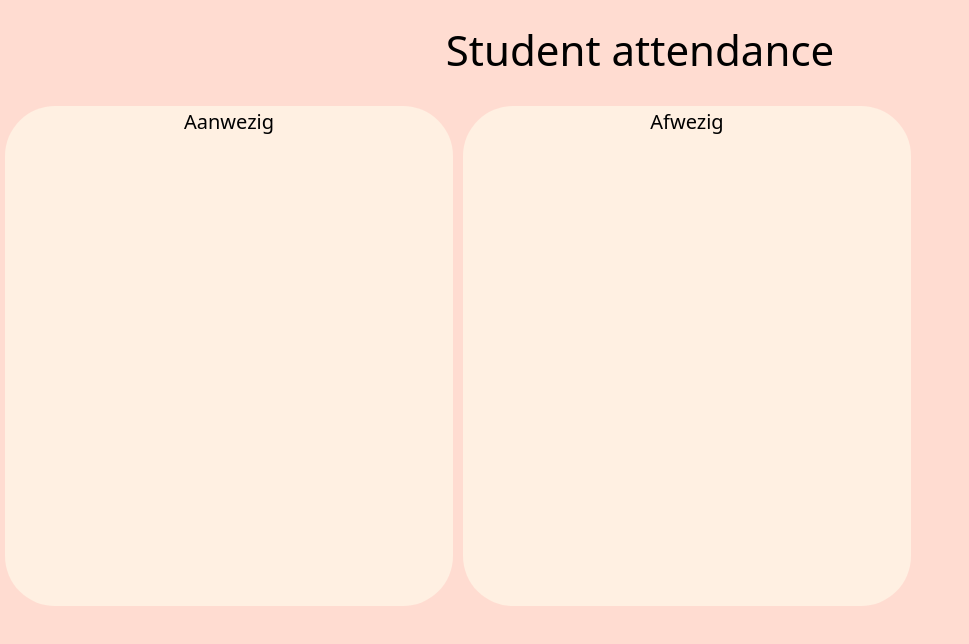
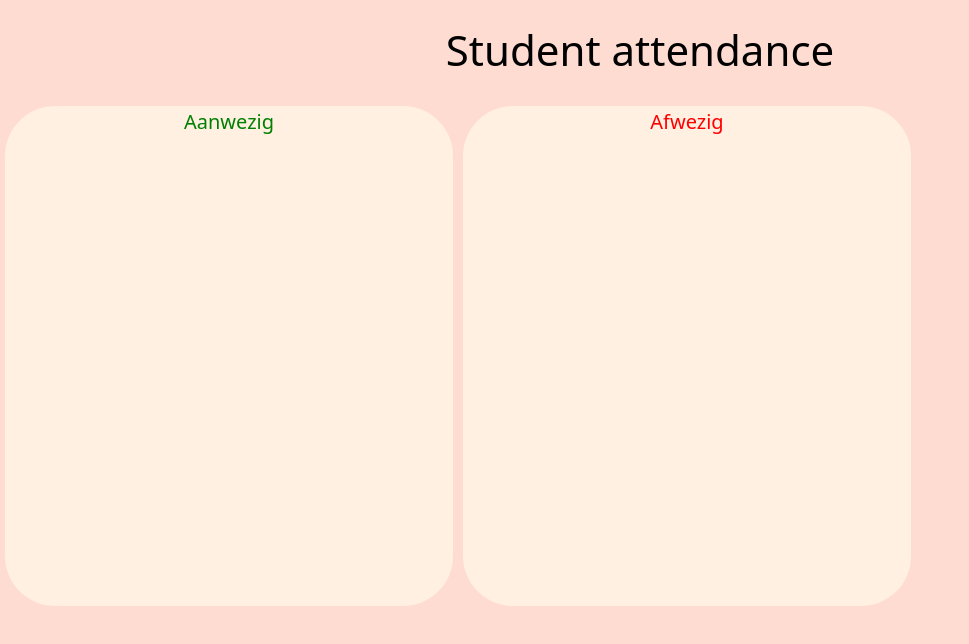
Before and after one commit to Maarten-DLVW/RAC22-SWDVT-1D_werkplaats-3-rest-rumble, a plain HTML site: page templates/attendance.html in a window 1280 px wide. Shown: the whole page, without its empty margins (0-969 px from the left). Drawn offline with nearby package versions, Linux system fonts and the light colour scheme; no server answers.

Commit message:
CHANGES: styling, removed unused file

```diff
--- a/static/basic.css
+++ b/static/basic.css
@@ -179,6 +179,19 @@ text-decoration: none;
     margin: 5px;
     text-align: center;
     float: left;
+    color: green;
+}
+
+.rectangle2 {
+    width: 35%;
+    min-height: 500px;
+    background-color: #FFF0E2;
+    border-radius: 50px;
+    font-size: 20px;
+    margin: 5px;
+    text-align: center;
+    float: left;
+    color: red;
 }
 
 header {
--- a/templates/attendance.html
+++ b/templates/attendance.html
@@ -16,7 +16,7 @@
     <div id="attendancePresent" class="rectangle">
         <li>Aanwezig</li>
     </div>
-    <div id="attendanceAbsent" class="rectangle">
+    <div id="attendanceAbsent" class="rectangle2">
         <li>Afwezig</li>
     </div>
     <script>
```
Also changed, not shown: static/css.css (added), 1 other file.
